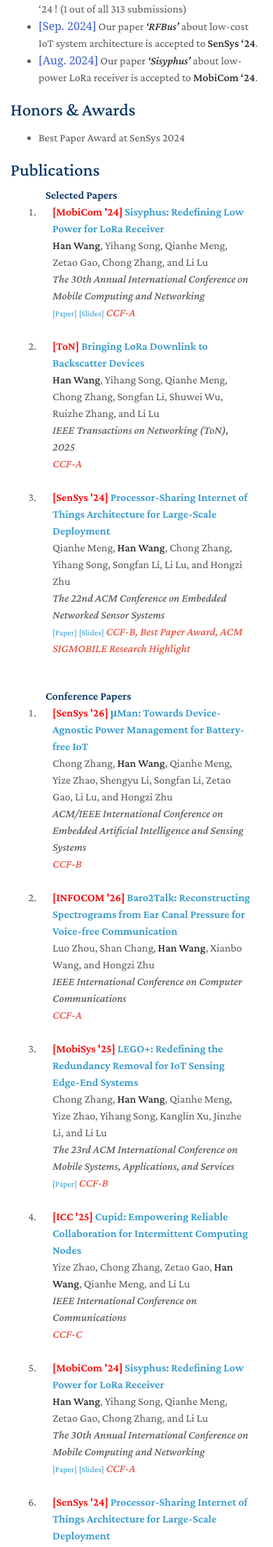
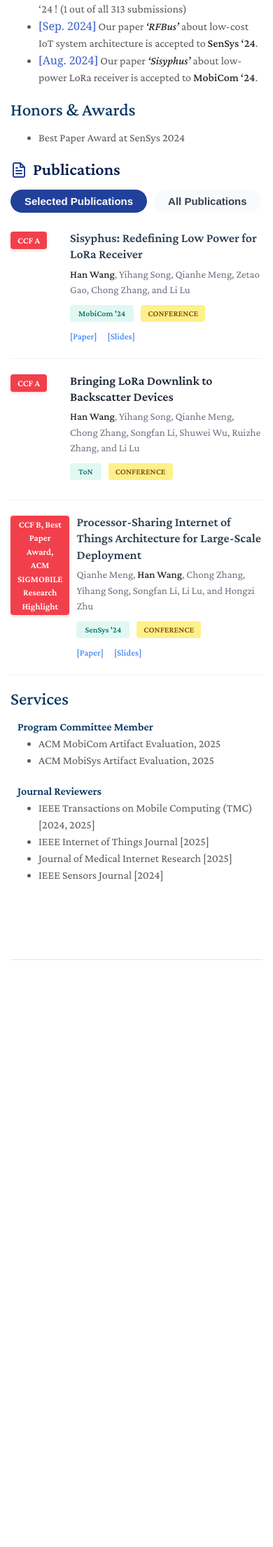
Before and after one commit to hwang620/hwang620.github.io, a Jekyll site: the page built from index.md, in a window 390 px wide. Shown: the part 1271-3482 px from the top of the page at 70% size. Built offline with Jekyll 4.4.1, drawn with Linux system fonts in a browser that asks for light colours; a style sheet for code colours, icons or effects is not loaded; our own code applies the rules of GitHub Pages for plain Markdown files; after the commit the page ends 2678 px from its top, so only the background shows below that; some of the changed text lies outside the part shown.

Commit message:
UPDATE PUBS

```diff
--- a/_data/publications_conference.yml
+++ b/_data/publications_all.yml
@@ -4,12 +4,35 @@
       conference_short: SenSys '26
       conference: ACM/IEEE International Conference on Embedded Artificial Intelligence and Sensing Systems
       notes: CCF-B
+      type: CONFERENCE
+
+    - title: "One is Enough: Bringing Trusted Computing to Low-end IoT Devices"
+      authors: 	Chong Zhang, Lihu Zhou, Chuanhui Zhang, Xiao Zhang, Huaiyu Yang, Xiaojun Zhang, Yan Chen, and <strong>Han Wang* (Corresponding Author)</strong>
+      conference_short: TMC
+      conference: IEEE Transactions on Mobile Computing (TMC), 2026, Under Major Revision
+      notes: CCF-A
+      type: JOURNAL
+
+    - title: "PABT: A Cost-Efficient Trustworthy Sensing Architecture with Physics-Augmented Spatiotemporal Inference for IoT Systems"
+      authors: Chong Zhang, Xin Shi, Xiaojun Zhang, Rang Zhou, Yufei Xiang, Yang Wang, and <strong>Han Wang</strong>
+      conference_short: TC
+      conference: IEEE Transactions on Computers (TC), 2026, Under Major Revision
+      notes: CCF-A
+      type: JOURNAL
+
+    - title: "Bringing LoRa Downlink to Backscatter Devices"
+      authors: <strong>Han Wang</strong>, Yihang Song, Qianhe Meng, Chong Zhang, Songfan Li, Shuwei Wu, Ruizhe Zhang, and Li Lu
+      conference_short: ToN
+      conference: IEEE Transactions on Networking (ToN), 2025
+      notes: CCF-A
+      type: JOURNAL
 
     - title: "Baro2Talk: Reconstructing Spectrograms from Ear Canal Pressure for Voice-free Communication"
       authors: Luo Zhou, Shan Chang, <strong>Han Wang</strong>, Xianbo Wang, and Hongzi Zhu
       conference_short: INFOCOM '26
       conference: IEEE International Conference on Computer Communications
       notes: CCF-A
+      type: CONFERENCE
 
     - title: "LEGO+: Redefining the Redundancy Removal for IoT Sensing Edge-End Systems"
       authors: Chong Zhang, <strong>Han Wang</strong>, Qianhe Meng, Yize Zhao, Yihang Song, Kanglin Xu, Jinzhe Li, and Li Lu
@@ -17,12 +40,14 @@
       conference: The 23rd ACM International Conference on Mobile Systems, Applications, and Services
       pdf: ./assets/files/LEGO+_mobisys25.pdf
       notes: CCF-B
+      type: CONFERENCE
 
     - title: "Cupid: Empowering Reliable Collaboration for Intermittent Computing Nodes"
       authors: Yize Zhao, Chong Zhang, Zetao Gao, <strong>Han Wang</strong>, Qianhe Meng, and Li Lu
       conference_short: ICC '25
       conference: IEEE International Conference on Communications
       notes: CCF-C
+      type: CONFERENCE
 
     - title: "Sisyphus: Redefining Low Power for LoRa Receiver"
       authors: <strong>Han Wang</strong>, Yihang Song, Qianhe Meng, Zetao Gao, Chong Zhang, and Li Lu
@@ -33,6 +58,7 @@
 #    bibtex: https://bib.yliu.me/MICCAI23.txt
     # image: ./assets/img/teaser_sisyphus.png
       notes: CCF-A
+      type: CONFERENCE
 
     - title: "Processor-Sharing Internet of Things Architecture for Large-Scale Deployment"
       authors: Qianhe Meng, <strong>Han Wang</strong>, Chong Zhang, Yihang Song, Songfan Li, Li Lu, and Hongzi Zhu
@@ -44,6 +70,22 @@
 #    bibtex: https://bib.yliu.me/MICCAI23.txt
 #    image: ./assets/img/teaser_example_2.png
       notes: CCF-B, Best Paper Award, ACM SIGMOBILE Research Highlight
+      type: CONFERENCE
+
+    - title: "Embedding Chips Over the Air: Rethink IoT Architecture for Ubiquitous Sensing"
+      authors: Qianhe Meng, <strong>Han Wang</strong>, Chong Zhang, Yihang Song, Songfan Li, Li Lu, and Hongzi Zhu
+      conference_short: TMC
+      conference: IEEE Transactions on Mobile Computing (TMC), 2025
+      notes: CCF-A
+      type: JOURNAL
+
+    - title: "MapFi: Autonomous Mapping of Wi-Fi Infrastructure for Indoor Localization"
+      authors: Xinyu Tong, <strong>Han Wang</strong>, Xiulong Liu, and Wenyu Qu
+      conference_short: TMC
+      conference: IEEE Transactions on Mobile Computing (TMC), 2021
+      notes: CCF-A
+      type: JOURNAL
+
 
 
 
--- a/_data/publications_journal.yml
+++ /dev/null
@@ -1,48 +0,0 @@
-main:
-  # - title: "Bringing LoRa Downlink to Backscatter Devices"
-  #   authors: <strong>Han Wang</strong>, Yihang Song, Qianhe Meng, Chong Zhang, Songfan Li, Shuwei Wu, Ruizhe Zhang, and Li Lu
-  #   conference_short: TON
-  #   conference: IEEE Transactions on Networking (TON)
-
-  - title: "One is Enough: Bringing Trusted Computing to Low-end IoT Devices"
-    authors: 	Chong Zhang, Lihu Zhou, Chuanhui Zhang, Xiao Zhang, Huaiyu Yang, Xiaojun Zhang, Yan Chen, and <strong>Han Wang* (Corresponding Author)</strong>
-    conference_short: TMC
-    conference: IEEE Transactions on Mobile Computing (TMC), 2026, Under Major Revision
-    notes: CCF-A
-
-  - title: "PABT: A Cost-Efficient Trustworthy Sensing Architecture with Physics-Augmented Spatiotemporal Inference for IoT Systems"
-    authors: Chong Zhang, Xin Shi, Xiaojun Zhang, Rang Zhou, Yufei Xiang, Yang Wang, and <strong>Han Wang</strong>
-    conference_short: TC
-    conference: IEEE Transactions on Computers (TC), 2026, Under Major Revision
-    notes: CCF-A
-
-  - title: "Bringing LoRa Downlink to Backscatter Devices"
-    authors: <strong>Han Wang</strong>, Yihang Song, Qianhe Meng, Chong Zhang, Songfan Li, Shuwei Wu, Ruizhe Zhang, and Li Lu
-    conference_short: ToN
-    conference: IEEE Transactions on Networking (ToN), 2025
-    notes: CCF-A
-
-  - title: "Embedding Chips Over the Air: Rethink IoT Architecture for Ubiquitous Sensing"
-    authors: Qianhe Meng, <strong>Han Wang</strong>, Chong Zhang, Yihang Song, Songfan Li, Li Lu, and Hongzi Zhu
-    conference_short: TMC
-    conference: IEEE Transactions on Mobile Computing (TMC), 2025
-    notes: CCF-A
-
-  - title: "MapFi: Autonomous Mapping of Wi-Fi Infrastructure for Indoor Localization"
-    authors: Xinyu Tong, <strong>Han Wang</strong>, Xiulong Liu, and Wenyu Qu
-    conference_short: TMC
-    conference: IEEE Transactions on Mobile Computing (TMC), 2021
-    notes: CCF-A
-#    pdf: https://mqhyes.github.io/
-#    code: https://github.com/MrGiovanni/ContinualLearning
-#    bibtex: https://bib.yliu.me/MICCAI23.txt
-#    image: ./assets/img/teaser_example_2.png
-    # notes: CCF-A
-
-
-    # notes: Invited paper
-#    pdf: https://mqhyes.github.io/
-#    code: https://github.com/MrGiovanni/ContinualLearning
-#    bibtex: https://bib.yliu.me/MICCAI23.txt
-#    image: ./assets/img/teaser_example_2.png
-    # notes:
--- a/_includes/publications_v2.md
+++ b/_includes/publications_v2.md
@@ -1,195 +1,268 @@
-<h2 id="publications" style="margin: 2px 0px 10px;">Publications</h2>
+<style>
+  /* === 标签页 (Tabs) 样式 === */
+  .pub-header {
+    display: flex;
+    align-items: center;
+    gap: 8px;
+    margin: 2px 0px 15px;
+    font-size: 24px;
+    font-weight: bold;
+    color: #031b4e;
+  }
 
-<!-- ################################################################################### -->
+  .pub-tabs {
+    display: flex;
+    gap: 10px;
+    margin-bottom: 25px;
+  }
 
-<div class="publications_selected">
-<ol class="bibliography_selected">
-<h4 style="margin:0 10px 0;">Selected Papers</h4>
+  .pub-tab-btn {
+    padding: 8px 20px;
+    border: none;
+    border-radius: 9999px; /* 胶囊形状 */
+    font-size: 15px;
+    font-weight: 600;
+    cursor: pointer;
+    transition: all 0.2s ease;
+    background-color: #f9fafb; /* 默认浅灰色背景 */
+    color: #374151; /* 默认深灰字体 */
+  }
 
+  .pub-tab-btn:hover {
+    background-color: #f3f4f6;
+  }
 
+  .pub-tab-btn.active {
+    background-color: #21409a; /* 仿图中的深蓝色 */
+    color: white;
+  }
 
-{% for link in site.data.publications_selected.main %}
+  .pub-tab-content {
+    display: none; /* 默认隐藏所有内容 */
+  }
 
-<li>
+  .pub-tab-content.active {
+    display: block; /* 仅显示带有 active 类的选中内容 */
+    animation: fadeIn 0.3s;
+  }
 
-<div class="pub-row_conference">
-<!--  <div class="col-sm-3 abbr" style="position: relative;padding-right: 15px;padding-left: 15px;">
-    {% if link.image %}
-    <img src="{{ link.image }}" class="teaser img-fluid z-depth-1" style="width=100;height=40%">
-    {% if link.conference_short %}
-    <abbr class="badge">{{ link.conference_short }}</abbr>
-    {% endif %}
-    {% endif %}
-  </div>
--->
-  <div class="col-sm-12" style="position: relative;padding-right: 15px;padding-left: 20px;">
-      <div class="pub-detail">
-        <strong><span style="color: red; font-weight: bold;">[{{ link.conference_short }}]</span> <a href="{{ link.pdf }}" style="font-weight: bold;">{{ link.title }}</a></strong>
-      </div>
-      <div class="author">{{ link.authors }}</div>
-      <div class="periodical"><em>{{ link.conference }}</em>
-      </div>
-    <div class="links">
-      {% if link.pdf %}
-      <a href="{{ link.pdf }}" class="btn btn-sm z-depth-0" role="button" target="_blank" style="font-size:12px;">[Paper]</a>
-      {% endif %}
-      {% if link.slides %}
-      <a href="{{ link.slides }}" class="btn btn-sm z-depth-0" role="button" target="_blank" style="font-size:12px;">[Slides]</a>
-      {% endif %}
-      {% if link.video %}
-      <a href="{{ link.video }}" class="btn btn-sm z-depth-0" role="button" target="_blank" style="font-size:12px;">[Presentation video]</a>
-      {% endif %}
-      {% if link.page %}
-      <a href="{{ link.page }}" class="btn btn-sm z-depth-0" role="button" target="_blank" style="font-size:12px;">Project Page</a>
-      {% endif %}
-      {% if link.bibtex %}
-      <a href="{{ link.bibtex }}" class="btn btn-sm z-depth-0" role="button" target="_blank" style="font-size:12px;">BibTex</a>
-      {% endif %}
-      {% if link.notes %}
-      <strong> <i style="color:#e74d3c">{{ link.notes }}</i></strong>
-      {% endif %}
-      {% if link.others %}
-      {{ link.others }}
-      {% endif %}
-    </div>
-  </div>
+  @keyframes fadeIn {
+    from { opacity: 0; }
+    to { opacity: 1; }
+  }
+
+  /* === 论文列表排版样式 === */
+  .custom-bibliography {
+    list-style: none;
+    padding-left: 0;
+    margin-bottom: 0;
+  }
+
+  .pub-item {
+    display: flex;
+    flex-direction: row;
+    padding-bottom: 20px;
+    margin-bottom: 20px;
+    border-bottom: 1px dotted #e5e7eb;
+  }
+
+  .pub-badge-col {
+    flex: 0 0 75px;
+    display: flex;
+    justify-content: flex-start;
+    padding-top: 2px;
+  }
+
+  .pub-ccf-badge {
+    background-color: #f1404b;
+    color: white;
+    padding: 3px 10px;
+    border-radius: 4px;
+    font-weight: 800;
+    font-size: 13px;
+    text-align: center;
+    box-shadow: 0 2px 4px rgba(241, 64, 75, 0.2);
+    height: fit-content;
+  }
+
+  .pub-content-col {
+    flex: 1;
+    padding-left: 10px;
+  }
+
+  .pub-title {
+    font-size: 18px;
+    font-weight: 700;
+    color: #1f2937;
+    margin-bottom: 5px;
+    line-height: 1.3;
+  }
+
+  .pub-title a {
+    color: #2c3e50;
+    text-decoration: none;
+  }
+
+  .pub-title a:hover {
+    color: #3b82f6;
+  }
+
+  .pub-authors {
+    font-size: 15px;
+    color: #6b7280;
+    margin-bottom: 10px;
+    line-height: 1.5;
+  }
+
+  .pub-tags-row {
+    display: flex;
+    flex-wrap: wrap;
+    gap: 10px;
+    align-items: center;
+    margin-bottom: 8px;
+  }
+
+  .pub-venue-badge {
+    background-color: #e0f8f1;
+    color: #0f766e;
+    padding: 3px 12px;
+    border-radius: 4px;
+    font-size: 12px;
+    font-weight: 700;
+  }
+
+  .pub-type-badge {
+    background-color: #fef08a;
+    color: #854d0e;
+    padding: 3px 10px;
+    border-radius: 4px;
+    font-size: 12px;
+    font-weight: 700;
+  }
+
+  .pub-keyword-badge {
+    border: 1px solid #e5e7eb;
+    background-color: #fafafa;
+    color: #6b7280;
+    padding: 2px 12px;
+    border-radius: 9999px;
+    font-size: 12px;
+  }
+
+  .pub-links {
+    margin-top: 6px;
+  }
+
+  .pub-links a {
+    font-size: 13px;
+    color: #3b82f6;
+    margin-right: 12px;
+    text-decoration: none;
+    font-weight: 500;
+  }
+
+  .pub-links a:hover {
+    text-decoration: underline;
+  }
+</style>
+
+<h2 id="publications" class="pub-header">
+  <svg width="24" height="24" viewBox="0 0 24 24" fill="none" stroke="#21409a" stroke-width="2" stroke-linecap="round" stroke-linejoin="round">
+    <path d="M14 2H6a2 2 0 0 0-2 2v16a2 2 0 0 0 2 2h12a2 2 0 0 0 2-2V8z"></path>
+    <polyline points="14 2 14 8 20 8"></polyline>
+    <line x1="16" y1="13" x2="8" y2="13"></line>
+    <line x1="16" y1="17" x2="8" y2="17"></line>
+    <polyline points="10 9 9 9 8 9"></polyline>
+  </svg>
+  Publications
+</h2>
+
+<div class="pub-tabs">
+  <button class="pub-tab-btn active" onclick="switchPubTab(event, 'tab-selected')">Selected Publications</button>
+  <button class="pub-tab-btn" onclick="switchPubTab(event, 'tab-all')">All Publications</button>
 </div>
 
-
-
-
-
-</li>
-<br>
-
-{% endfor %}
-
-</ol>
+<div id="tab-selected" class="pub-tab-content active">
+  <ul class="custom-bibliography">
+    {% for link in site.data.publications_selected.main %}
+    <li class="pub-item">
+      <div class="pub-badge-col">
+        {% if link.notes %}<div class="pub-ccf-badge">{{ link.notes | replace: "-", " " }}</div>{% endif %}
+      </div>
+      <div class="pub-content-col">
+        <div class="pub-title">
+          {% if link.pdf %}<a href="{{ link.pdf }}" target="_blank">{{ link.title }}</a>{% else %}{{ link.title }}{% endif %}
+        </div>
+        <div class="pub-authors">{{ link.authors }}</div>
+        <div class="pub-tags-row">
+          <span class="pub-venue-badge">{{ link.conference_short }}</span>
+          {% if link.type %}<span class="pub-type-badge">{{ link.type | upcase }}</span>{% else %}<span class="pub-type-badge">CONFERENCE</span>{% endif %}
+          {% for tag in link.tags %}<span class="pub-keyword-badge">{{ tag }}</span>{% endfor %}
+        </div>
+        <div class="pub-links">
+          {% if link.pdf %} <a href="{{ link.pdf }}" target="_blank">[Paper]</a> {% endif %}
+          {% if link.slides %} <a href="{{ link.slides }}" target="_blank">[Slides]</a> {% endif %}
+          {% if link.video %} <a href="{{ link.video }}" target="_blank">[Video]</a> {% endif %}
+          {% if link.code %} <a href="{{ link.code }}" target="_blank">[Code]</a> {% endif %}
+          {% if link.page %} <a href="{{ link.page }}" target="_blank">[Project Page]</a> {% endif %}
+          {% if link.bibtex %} <a href="{{ link.bibtex }}" target="_blank">[BibTex]</a> {% endif %}
+          {% if link.others %} <span style="font-size: 13px; color: #6b7280;">{{ link.others }}</span> {% endif %}
+        </div>
+      </div>
+    </li>
+    {% endfor %}
+  </ul>
 </div>
 
-
-
-<!-- ################################################################################### -->
-
-<div class="publications_conference">
-<ol class="bibliography_conference">
-<h4 style="margin:0 10px 0;">Conference Papers</h4>
-
-
-{% for link in site.data.publications_conference.main %}
-
-<li>
-
-<div class="pub-row_conference">
-<!--  <div class="col-sm-3 abbr" style="position: relative;padding-right: 15px;padding-left: 15px;">
-    {% if link.image %}
-    <img src="{{ link.image }}" class="teaser img-fluid z-depth-1" style="width=100;height=40%">
-    {% if link.conference_short %}
-    <abbr class="badge">{{ link.conference_short }}</abbr>
-    {% endif %}
-    {% endif %}
-  </div>
--->
-  <div class="col-sm-12" style="position: relative;padding-right: 15px;padding-left: 20px;">
-      <div class="pub-detail">
-        <strong><span style="color: red; font-weight: bold;">[{{ link.conference_short }}]</span> <a href="{{ link.pdf }}" style="font-weight: bold;">{{ link.title }}</a></strong>
+<div id="tab-all" class="pub-tab-content">
+  <ul class="custom-bibliography">
+    {% for link in site.data.publications_all.main %}
+    <li class="pub-item">
+      <div class="pub-badge-col">
+        {% if link.notes %}<div class="pub-ccf-badge">{{ link.notes | replace: "-", " " }}</div>{% endif %}
       </div>
-      <div class="author">{{ link.authors }}</div>
-      <div class="periodical"><em>{{ link.conference }}</em>
+      <div class="pub-content-col">
+        <div class="pub-title">
+          {% if link.pdf %}<a href="{{ link.pdf }}" target="_blank">{{ link.title }}</a>{% else %}{{ link.title }}{% endif %}
+        </div>
+        <div class="pub-authors">{{ link.authors }}</div>
+        <div class="pub-tags-row">
+          <span class="pub-venue-badge">{{ link.conference_short }}</span>
+          {% if link.type %}<span class="pub-type-badge">{{ link.type | upcase }}</span>{% else %}<span class="pub-type-badge">CONFERENCE</span>{% endif %}
+          {% for tag in link.tags %}<span class="pub-keyword-badge">{{ tag }}</span>{% endfor %}
+        </div>
+        <div class="pub-links">
+          {% if link.pdf %} <a href="{{ link.pdf }}" target="_blank">[Paper]</a> {% endif %}
+          {% if link.slides %} <a href="{{ link.slides }}" target="_blank">[Slides]</a> {% endif %}
+          {% if link.code %} <a href="{{ link.code }}" target="_blank">[Code]</a> {% endif %}
+          {% if link.page %} <a href="{{ link.page }}" target="_blank">[Project Page]</a> {% endif %}
+          {% if link.bibtex %} <a href="{{ link.bibtex }}" target="_blank">[BibTex]</a> {% endif %}
+          {% if link.others %} <span style="font-size: 13px; color: #6b7280;">{{ link.others }}</span> {% endif %}
+        </div>
       </div>
-    <div class="links">
-      {% if link.pdf %}
-      <a href="{{ link.pdf }}" class="btn btn-sm z-depth-0" role="button" target="_blank" style="font-size:12px;">[Paper]</a>
-      {% endif %}
-      {% if link.slides %}
-      <a href="{{ link.slides }}" class="btn btn-sm z-depth-0" role="button" target="_blank" style="font-size:12px;">[Slides]</a>
-      {% endif %}
-      {% if link.video %}
-      <a href="{{ link.video }}" class="btn btn-sm z-depth-0" role="button" target="_blank" style="font-size:12px;">[Presentation video]</a>
-      {% endif %}
-      {% if link.page %}
-      <a href="{{ link.page }}" class="btn btn-sm z-depth-0" role="button" target="_blank" style="font-size:12px;">Project Page</a>
-      {% endif %}
-      {% if link.bibtex %}
-      <a href="{{ link.bibtex }}" class="btn btn-sm z-depth-0" role="button" target="_blank" style="font-size:12px;">BibTex</a>
-      {% endif %}
-      {% if link.notes %}
-      <strong> <i style="color:#e74d3c">{{ link.notes }}</i></strong>
-      {% endif %}
-      {% if link.others %}
-      {{ link.others }}
-      {% endif %}
-    </div>
-  </div>
+    </li>
+    {% endfor %}
+  </ul>
 </div>
 
+<script>
+function switchPubTab(evt, tabId) {
+  // 1. 隐藏所有 tab 内容
+  var tabContents = document.getElementsByClassName("pub-tab-content");
+  for (var i = 0; i < tabContents.length; i++) {
+    tabContents[i].style.display = "none";
+    tabContents[i].classList.remove("active");
+  }
 
+  // 2. 取消所有按钮的选中状态 (移除 active 类)
+  var tabBtns = document.getElementsByClassName("pub-tab-btn");
+  for (var i = 0; i < tabBtns.length; i++) {
+    tabBtns[i].className = tabBtns[i].className.replace(" active", "");
+  }
 
-
-</li>
-<br>
-
-{% endfor %}
-
-</ol>
-</div>
-
-<!-- ################################################################################### -->
-
-<div class="publications_journal">
-<ol class="bibliography_journal">
-<h4 style="margin:0 10px 0;">Journal Papers</h4>
-
-{% for link in site.data.publications_journal.main %}
-
-<li>
-<div class="pub-row_journal">
-<!--  <div class="col-sm-3 abbr" style="position: relative;padding-right: 15px;padding-left: 15px;">
-    {% if link.image %}
-    <img src="{{ link.image }}" class="teaser img-fluid z-depth-1" style="width=100;height=40%">
-    {% if link.conference_short %}
-    <abbr class="badge">{{ link.conference_short }}</abbr>
-    {% endif %}
-    {% endif %}
-  </div>
--->
-  <div class="col-sm-12" style="position: relative;padding-right: 15px;padding-left: 20px;">
-      <div class="pub-detail">
-        <strong><span style="color: red; font-weight: bold;">[{{ link.conference_short }}]</span> <a href="{{ link.pdf }}" style="font-weight: bold;">{{ link.title }}</a></strong>
-      </div>
-      <div class="author">{{ link.authors }}</div>
-      <div class="periodical"><em>{{ link.conference }}</em>
-      </div>
-    <div class="links">
-      {% if link.pdf %}
-      <a href="{{ link.pdf }}" class="btn btn-sm z-depth-0" role="button" target="_blank" style="font-size:12px;">[Paper]</a>
-      {% endif %}
-      {% if link.slides %}
-      <a href="{{ link.slides }}" class="btn btn-sm z-depth-0" role="button" target="_blank" style="font-size:12px;">[Slides]</a>
-      {% endif %}
-      {% if link.code %}
-      <a href="{{ link.code }}" class="btn btn-sm z-depth-0" role="button" target="_blank" style="font-size:12px;">Code</a>
-      {% endif %}
-      {% if link.page %}
-      <a href="{{ link.page }}" class="btn btn-sm z-depth-0" role="button" target="_blank" style="font-size:12px;">Project Page</a>
-      {% endif %}
-      {% if link.bibtex %}
-      <a href="{{ link.bibtex }}" class="btn btn-sm z-depth-0" role="button" target="_blank" style="font-size:12px;">BibTex</a>
-      {% endif %}
-      {% if link.notes %}
-      <strong> <i style="color:#e74d3c">{{ link.notes }}</i></strong>
-      {% endif %}
-      {% if link.others %}
-      {{ link.others }}
-      {% endif %}
-    </div>
-  </div>
-</div>
-
-</li>
-<br>
-
-{% endfor %}
-
-</ol>
-</div>
+  // 3. 显示被点击的 tab 内容，并高亮按钮
+  document.getElementById(tabId).style.display = "block";
+  document.getElementById(tabId).classList.add("active");
+  evt.currentTarget.className += " active";
+}
+</script>
```
